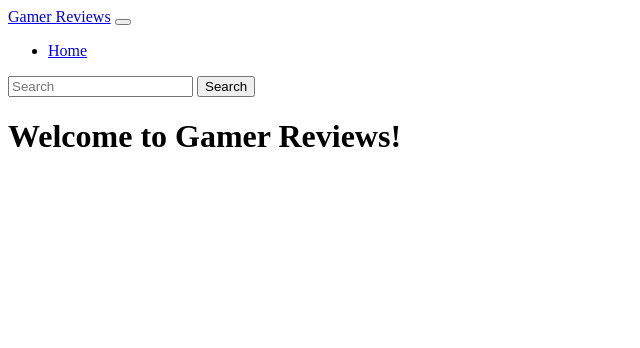
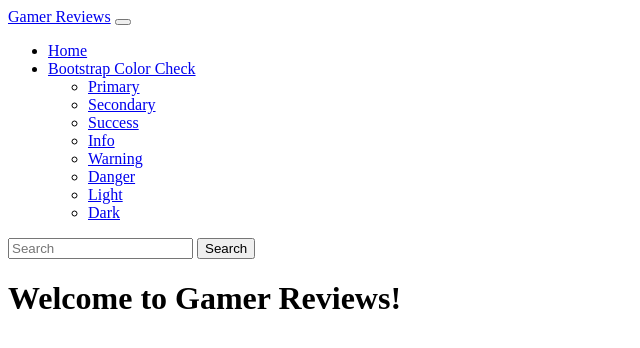
Before and after one commit to pawel-damasiewicz/gamer-reviews, a Symfony app: template templates/home/index.html.twig in a window 1280 px wide. Shown: the top 348 px of the page, without its empty margins (0-640 px from the left). Run offline with Twig, Linux system fonts and the light colour scheme; the template is opened without the code that fills it, so the values that code supplies are empty; some libraries are stand-ins or nearby versions.

Commit message:
Clear color variables and add color debugger to navbar

```diff
--- a/templates/_navbar.html.twig
+++ b/templates/_navbar.html.twig
@@ -16,6 +16,23 @@
                 <li class="nav-item">
                     <a class="nav-link active home" aria-current="page" href="{{ path('app_homepage') }}">Home</a>
                 </li>
+                {% if app.debug %}
+                <li class="nav-item dropdown">
+                    <a class="nav-link dropdown-toggle" href="#" role="button" data-bs-toggle="dropdown" aria-expanded="false">
+                        Bootstrap Color Check
+                    </a>
+                    <ul class="dropdown-menu">
+                        <li><a class="dropdown-item bg-primary" href="#">Primary</a></li>
+                        <li><a class="dropdown-item bg-secondary" href="#">Secondary</a></li>
+                        <li><a class="dropdown-item bg-success" href="#">Success</a></li>
+                        <li><a class="dropdown-item bg-info" href="#">Info</a></li>
+                        <li><a class="dropdown-item bg-warning" href="#">Warning</a></li>
+                        <li><a class="dropdown-item bg-danger" href="#">Danger</a></li>
+                        <li><a class="dropdown-item bg-light" href="#">Light</a></li>
+                        <li><a class="dropdown-item bg-dark" href="#">Dark</a></li>
+                    </ul>
+                </li>
+                {% endif %}
             </ul>
             <form
                 method="get"
```
Also changed, not shown: assets/styles/helper/_variables.scss (+9 -18 lines).
